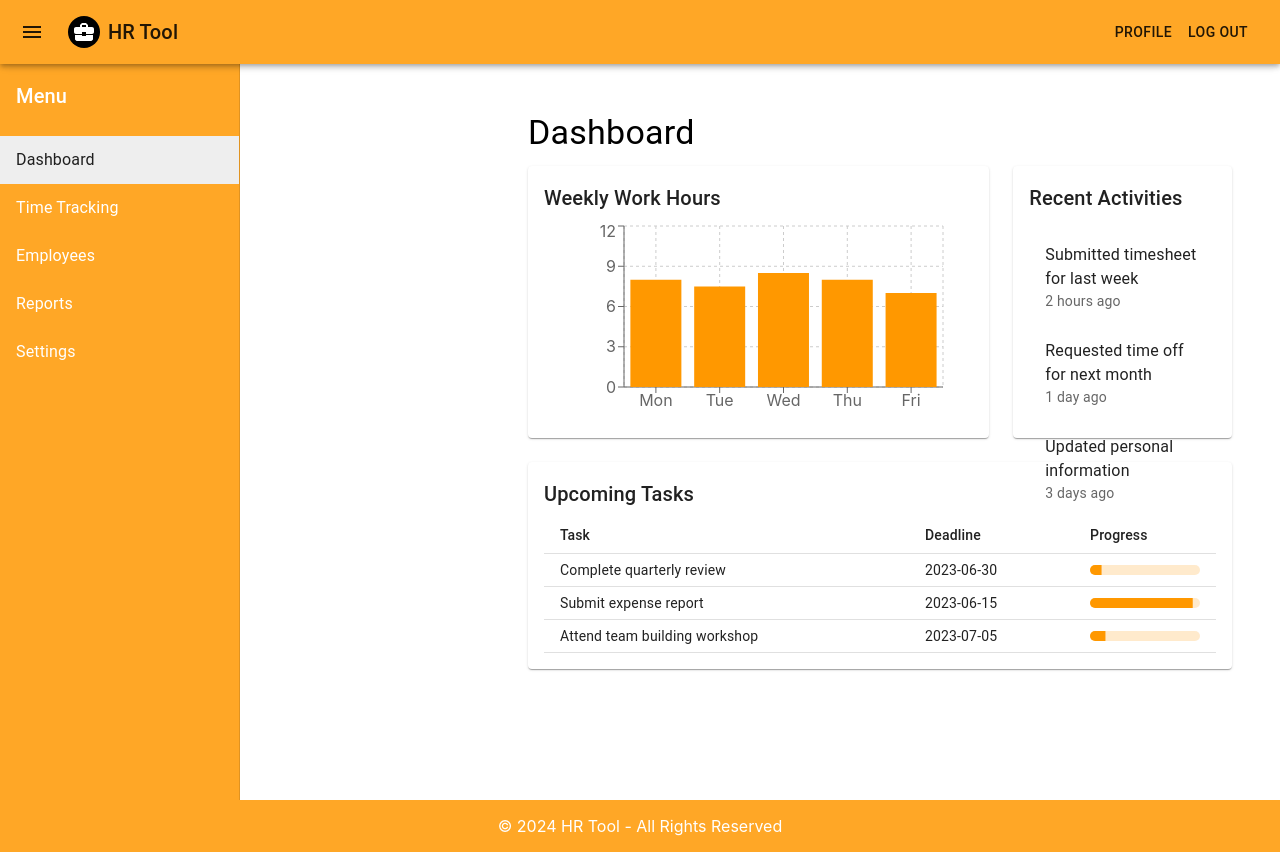
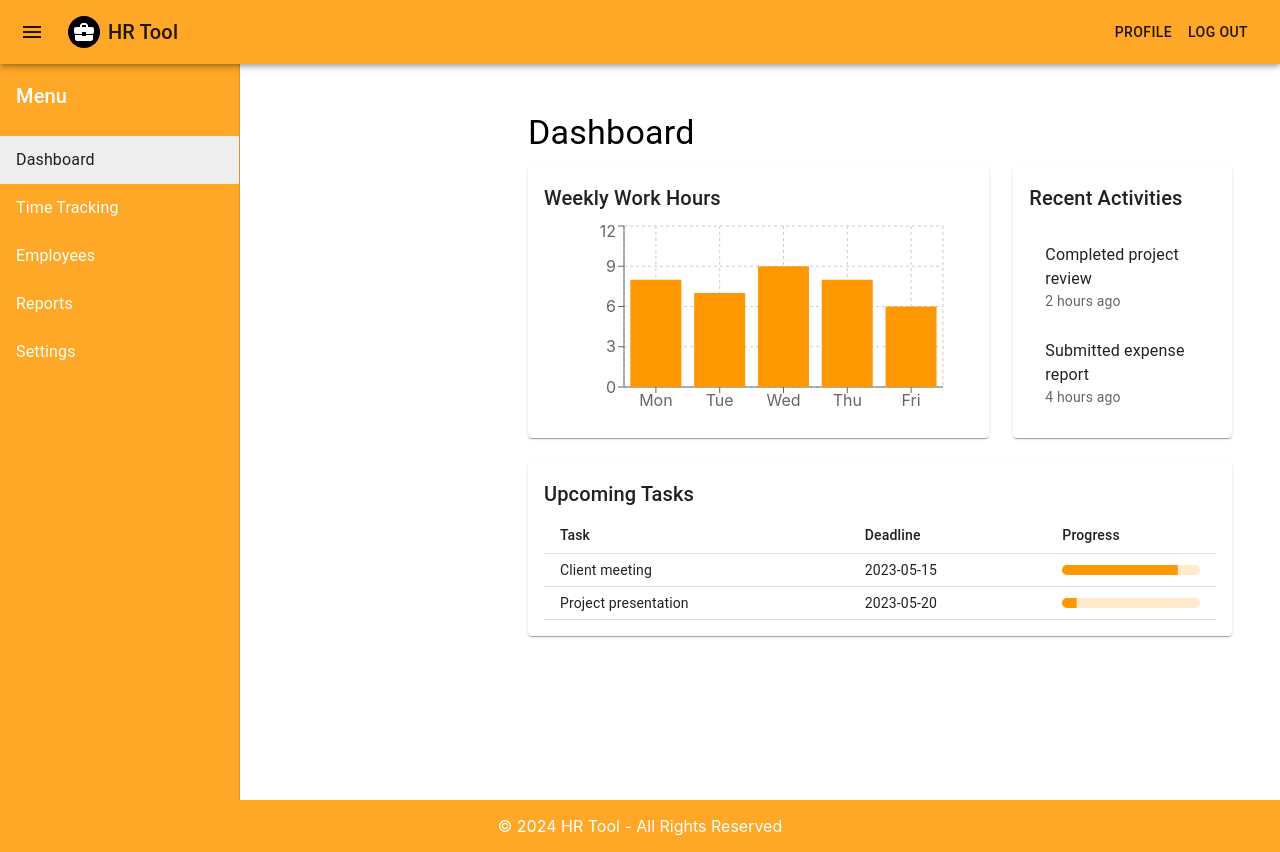
Before and after one commit to tobias-le/hr-app-frontend, a React (Create React App) app: page / in a window 1280 px wide. Built offline with nearby package versions, Linux system fonts and the light colour scheme.

Commit message:
minor refactors for technical debt

```diff
--- a/src/App.tsx
+++ b/src/App.tsx
@@ -6,9 +6,12 @@ import TimeTracking from "./pages/time-tracking";
 import EmployeeList from "./pages/employee-list";
 import EmployeeDetail from "./pages/employee-details";
 import EmployeeForm from "./pages/employee-form";
+import { ThemeProvider } from "@mui/material/styles";
+import theme from "./theme";
 
 export default function App() {
   return (
+    <ThemeProvider theme={theme}>
       <Router>
         <Layout>
           <Routes>
@@ -20,5 +23,6 @@ export default function App() {
           </Routes>
         </Layout>
       </Router>
+    </ThemeProvider>
   );
 }
--- a/src/components/layout.tsx
+++ b/src/components/layout.tsx
@@ -18,6 +18,7 @@ import {
 import MenuIcon from "@mui/icons-material/Menu";
 import BusinessCenterIcon from "@mui/icons-material/BusinessCenter";
 import { orange, grey } from "@mui/material/colors";
+import { menuItems } from "../config/menuItems";
 
 const drawerWidth = 240;
 
@@ -43,14 +44,6 @@ export default function Layout({ children }: LayoutProps) {
   const toggleDrawer = () => {
     setIsDrawerOpen(!isDrawerOpen);
   };
-
-  const menuItems = [
-    { text: "Dashboard", path: "/" },
-    { text: "Time Tracking", path: "/time-tracking" },
-    { text: "Employees", path: "/employees" },
-    { text: "Reports", path: "/reports" },
-    { text: "Settings", path: "/settings" },
-  ];
 
   return (
     <ThemeProvider theme={theme}>
--- /dev/null
+++ b/src/config/menuItems.ts
@@ -0,0 +1,7 @@
+export const menuItems = [
+  { text: "Dashboard", path: "/" },
+  { text: "Time Tracking", path: "/time-tracking" },
+  { text: "Employees", path: "/employees" },
+  { text: "Reports", path: "/reports" },
+  { text: "Settings", path: "/settings" },
+];
--- /dev/null
+++ b/src/mocks/dashboardData.ts
@@ -0,0 +1,17 @@
+export const workHoursData = [
+  { day: "Mon", hours: 8 },
+  { day: "Tue", hours: 7 },
+  { day: "Wed", hours: 9 },
+  { day: "Thu", hours: 8 },
+  { day: "Fri", hours: 6 },
+];
+
+export const recentActivities = [
+  { id: 1, activity: "Completed project review", time: "2 hours ago" },
+  { id: 2, activity: "Submitted expense report", time: "4 hours ago" },
+];
+
+export const upcomingTasks = [
+  { id: 1, task: "Client meeting", deadline: "2023-05-15" },
+  { id: 2, task: "Project presentation", deadline: "2023-05-20" },
+];
--- /dev/null
+++ b/src/mocks/employeeData.ts
@@ -0,0 +1,33 @@
+export const mockedEmployees = [
+  {
+    employeeId: 1,
+    name: "John Doe",
+    department: { name: "IT" },
+    contractType: "FULL_TIME",
+    workPercentage: "FULL_TIME",
+  },
+  {
+    employeeId: 2,
+    name: "Jane Smith",
+    department: { name: "HR" },
+    contractType: "PART_TIME",
+    workPercentage: "HALF_TIME",
+  },
+];
+
+export const mockedEmployeeDetails = {
+  employeeId: 1,
+  name: "John Doe",
+  department: { name: "IT" },
+  contractType: "FULL_TIME",
+  workPercentage: "FULL_TIME",
+  contractualHours: 40,
+  accountNumber: "1234567890",
+  availableTimeOff: 20,
+  address: {
+    street: "123 Main St",
+    city: "Prague",
+    zipCode: "12000",
+    country: "Czech Republic",
+  },
+};
--- a/src/pages/dashboard.tsx
+++ b/src/pages/dashboard.tsx
@@ -24,26 +24,11 @@ import {
   Tooltip,
   ResponsiveContainer,
 } from "recharts";
-
-const workHoursData = [
-  { day: "Mon", hours: 8 },
-  { day: "Tue", hours: 7.5 },
-  { day: "Wed", hours: 8.5 },
-  { day: "Thu", hours: 8 },
-  { day: "Fri", hours: 7 },
-];
-
-const recentActivities = [
-  { id: 1, activity: "Submitted timesheet for last week", time: "2 hours ago" },
-  { id: 2, activity: "Requested time off for next month", time: "1 day ago" },
-  { id: 3, activity: "Updated personal information", time: "3 days ago" },
-];
-
-const upcomingTasks = [
-  { id: 1, task: "Complete quarterly review", deadline: "2023-06-30" },
-  { id: 2, task: "Submit expense report", deadline: "2023-06-15" },
-  { id: 3, task: "Attend team building workshop", deadline: "2023-07-05" },
-];
+import {
+  workHoursData,
+  recentActivities,
+  upcomingTasks,
+} from "../mocks/dashboardData";
 
 export default function Dashboard() {
   return (
--- a/src/pages/employee-details.tsx
+++ b/src/pages/employee-details.tsx
@@ -9,6 +9,7 @@ import {
   ListItem,
   ListItemText,
 } from "@mui/material";
+import { mockedEmployeeDetails } from "../mocks/employeeData";
 
 interface Employee {
   employeeId: number;
@@ -34,22 +35,7 @@ export default function EmployeeDetail() {
   useEffect(() => {
     // Fetch employee details from API
     // For now, we'll use mock data
-    setEmployee({
-      employeeId: 1,
-      name: "John Doe",
-      department: { name: "IT" },
-      contractType: "FULL_TIME",
-      workPercentage: "FULL_TIME",
-      contractualHours: 40,
-      accountNumber: "1234567890",
-      availableTimeOff: 20,
-      address: {
-        street: "123 Main St",
-        city: "Prague",
-        zipCode: "12000",
-        country: "Czech Republic",
-      },
-    });
+    setEmployee(mockedEmployeeDetails);
   }, [id]);
 
   if (!employee) {
--- a/src/pages/employee-list.tsx
+++ b/src/pages/employee-list.tsx
@@ -12,6 +12,7 @@ import {
   Box,
 } from "@mui/material";
 import { Link } from "react-router-dom";
+import { mockedEmployees } from "../mocks/employeeData";
 
 interface Employee {
   employeeId: number;
@@ -27,22 +28,7 @@ export default function EmployeeList() {
   useEffect(() => {
     // Fetch employees from API
     // For now, we'll use mock data
-    setEmployees([
-      {
-        employeeId: 1,
-        name: "John Doe",
-        department: { name: "IT" },
-        contractType: "FULL_TIME",
-        workPercentage: "FULL_TIME",
-      },
-      {
-        employeeId: 2,
-        name: "Jane Smith",
-        department: { name: "HR" },
-        contractType: "PART_TIME",
-        workPercentage: "HALF_TIME",
-      },
-    ]);
+    setEmployees(mockedEmployees);
   }, []);
 
   return (
--- /dev/null
+++ b/src/theme/index.ts
@@ -0,0 +1,16 @@
+import { createTheme } from "@mui/material/styles";
+import { orange, grey } from "@mui/material/colors";
+
+const theme = createTheme({
+  palette: {
+    primary: {
+      main: orange[400],
+    },
+    secondary: {
+      main: grey[200],
+    },
+  },
+  // Add more custom theme options here
+});
+
+export default theme;
```
Lines whose indentation alone changed are shown as unchanged.
